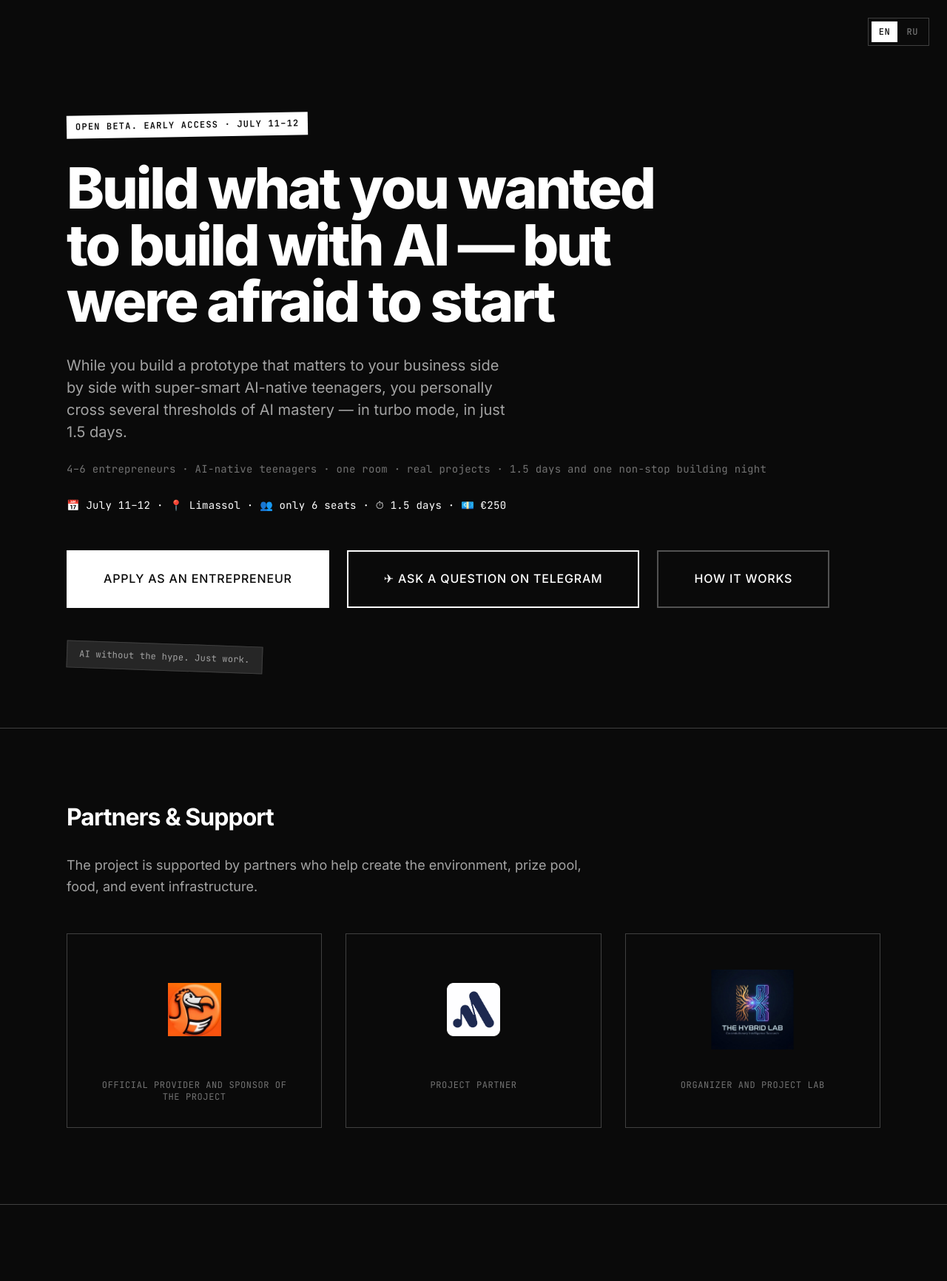
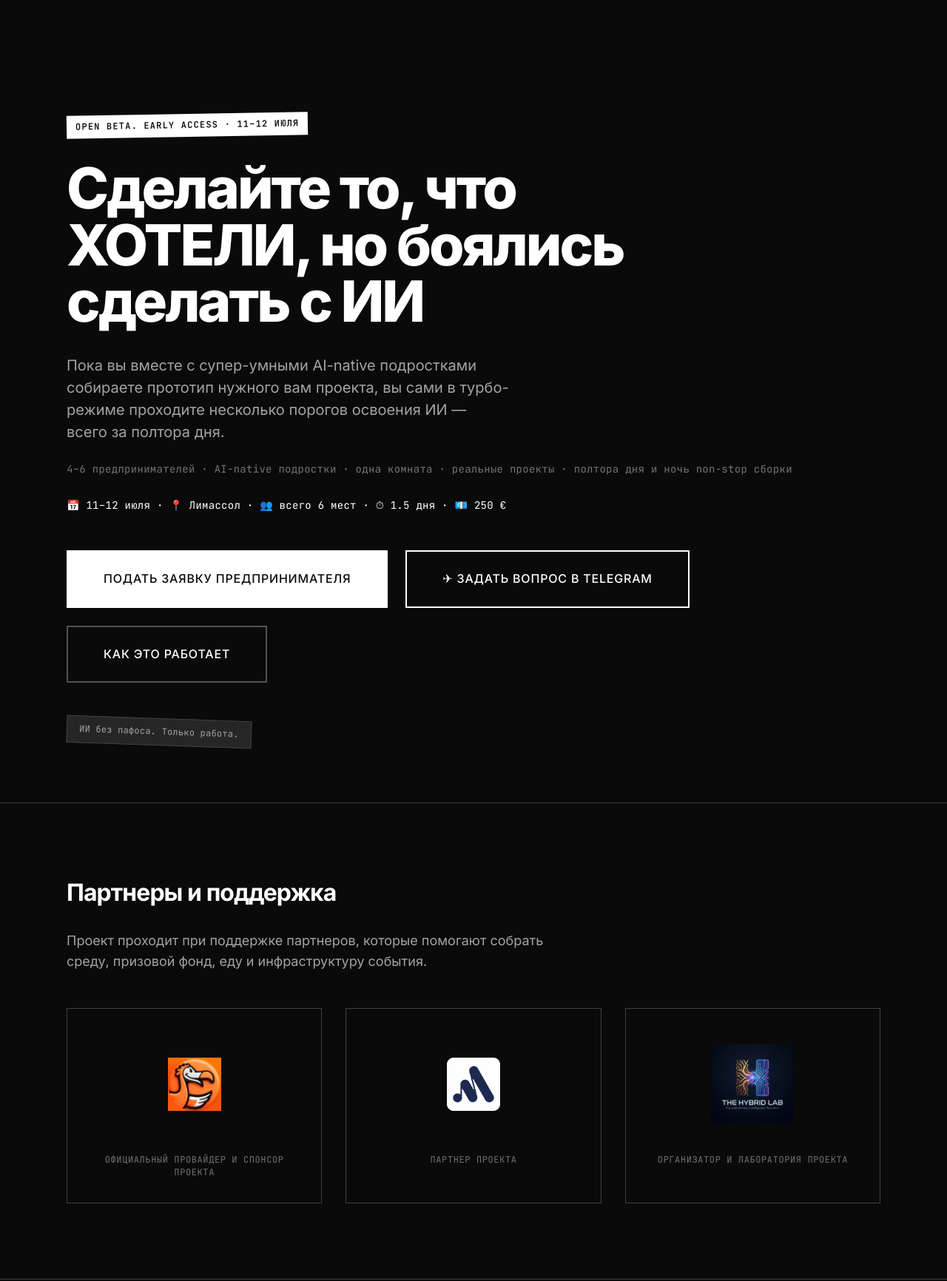
Before and after one commit to aboba485/hybrid-hackathon-LP, a FastAPI app: page / in a window 1280 px wide. Shown: the top 1732 px of the page at 74% size. Run offline with FastAPI, Linux system fonts and the light colour scheme.

Commit message:
Russian-only, Claude/Kirill photos, fix raw-key artifact
- Add Claude portrait (AGI icon) and replace Kirill's photo with a cleaner one.
- Restore Claude's caption to "...legendary 'AI Without the Pafos' seminar".
- Remove the language switcher; site is now Russian-only (getCurrentLanguage
  always returns 'ru').
- Fix the raw-key artifact near the form: applyTranslations no longer overwrites
  HTML fallback text with the key when a translation is missing; bump ?v=3 on
  css/js so stale cached assets refresh.

Co-Authored-By: Claude Opus 4.8 <noreply@anthropic.com>

```diff
--- a/app/static/js/i18n.js
+++ b/app/static/js/i18n.js
@@ -113,7 +113,7 @@ const TRANSLATIONS = {
         jury_evgeny_name: "Evgeny Tarasov",
         jury_evgeny_desc: "Founder of Basium — a platform for launching online businesses.",
         jury_claude_name: "Claude.ai",
-        jury_claude_desc: "Co-host of the legendary \"AI Turbo Mode Without the Pafos\".",
+        jury_claude_desc: "Co-host of the legendary \"AI Without the Pafos\" seminar.",
 
         // Project Moderators
         moderators_title: "Project moderators",
@@ -263,7 +263,7 @@ const TRANSLATIONS = {
         jury_evgeny_name: "Евгений Тарасов",
         jury_evgeny_desc: "Основатель Basium — платформы для запуска онлайн-бизнеса.",
         jury_claude_name: "Claude.ai",
-        jury_claude_desc: "Со-ведущий легендарного «Турбо режим ИИ (без) пафоса».",
+        jury_claude_desc: "Со-ведущий легендарного семинара «ИИ (без) пафоса».",
 
         // Project Moderators
         moderators_title: "Модераторы проекта",
@@ -309,17 +309,7 @@ const TRANSLATIONS = {
  * Get the current language from localStorage or detect from browser
  */
 function getCurrentLanguage() {
-    const stored = localStorage.getItem('hybrid_lab_lang');
-    if (stored && (stored === 'en' || stored === 'ru')) {
-        return stored;
-    }
-
-    const browserLang = navigator.language || navigator.userLanguage;
-    if (browserLang && browserLang.toLowerCase().startsWith('en')) {
-        return 'en';
-    }
-
-    // Russian is the default language
+    // The site is Russian-only — the language switcher has been removed.
     return 'ru';
 }
 
@@ -351,7 +341,9 @@ function applyTranslations(lang) {
     document.querySelectorAll('[data-i18n]').forEach(el => {
         const key = el.getAttribute('data-i18n');
         const translation = t(key, lang);
-        if (translation) {
+        // Skip when the key is missing (t() returns the key itself) so we never
+        // overwrite the HTML fallback text with a raw key like "form_note".
+        if (translation && translation !== key) {
             el.textContent = translation;
         }
     });
@@ -359,7 +351,7 @@ function applyTranslations(lang) {
     document.querySelectorAll('[data-i18n-placeholder]').forEach(el => {
         const key = el.getAttribute('data-i18n-placeholder');
         const translation = t(key, lang);
-        if (translation) {
+        if (translation && translation !== key) {
             el.placeholder = translation;
         }
     });
--- a/app/templates/index.html
+++ b/app/templates/index.html
@@ -17,15 +17,9 @@
     <link href="https://fonts.googleapis.com/css2?family=Inter:wght@400;500;600;700;800&family=JetBrains+Mono:wght@400;500;600;700&display=swap" rel="stylesheet">
 
     <!-- Styles -->
-    <link rel="stylesheet" href="/static/css/styles.css">
+    <link rel="stylesheet" href="/static/css/styles.css?v=3">
 </head>
 <body>
-    <!-- Language Switcher -->
-    <div class="lang-switcher">
-        <button class="lang-btn" data-lang="en">EN</button>
-        <button class="lang-btn active" data-lang="ru">RU</button>
-    </div>
-
     <!-- Hero Section -->
     <section class="hero" id="hero">
         <div class="container">
@@ -266,7 +260,7 @@
                         <div class="person-initials">AI</div>
                     </div>
                     <h3 class="person-name" data-i18n="jury_claude_name">Claude.ai</h3>
-                    <p class="person-desc" data-i18n="jury_claude_desc">Co-host of the legendary "AI Turbo Mode Without the Pafos".</p>
+                    <p class="person-desc" data-i18n="jury_claude_desc">Co-host of the legendary "AI Without the Pafos" seminar.</p>
                 </div>
             </div>
         </div>
@@ -371,7 +365,7 @@
     </footer>
 
     <!-- Scripts -->
-    <script src="/static/js/i18n.js"></script>
-    <script src="/static/js/main.js"></script>
+    <script src="/static/js/i18n.js?v=3"></script>
+    <script src="/static/js/main.js?v=3"></script>
 </body>
 </html>
```
Also changed, not shown: app/static/people/claude-ai.png (added), app/static/people/kirill-krinkin.png.
